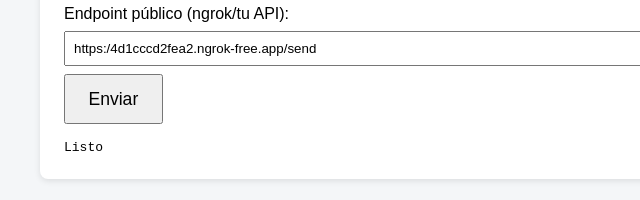
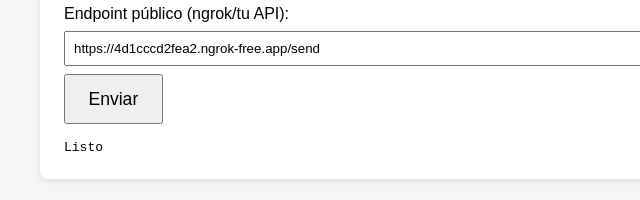
Before and after one commit to Jorge-Maraver/prueba_Kafka_streaming, a plain HTML site: page index.html in a window 1280 px wide. Shown: the part 242-442 px from the top of the page, 0-640 px from the left. Drawn offline with Linux system fonts and the light colour scheme.

Commit message:
Fix endpoint URL format in index.html

```diff
--- a/index.html
+++ b/index.html
@@ -19,7 +19,7 @@
     <label for="username">Tu nombre:</label>
     <input id="username" type="text" placeholder="Escribe tu nombre" />
     <label for="endpoint">Endpoint público (ngrok/tu API):</label>
-    <input id="endpoint" type="text" value="https:/4d1cccd2fea2.ngrok-free.app/send" />
+    <input id="endpoint" type="text" value="https://4d1cccd2fea2.ngrok-free.app/send" />
     <button id="send">Enviar</button>
     <div id="status">Listo</div>
   </div>
```
